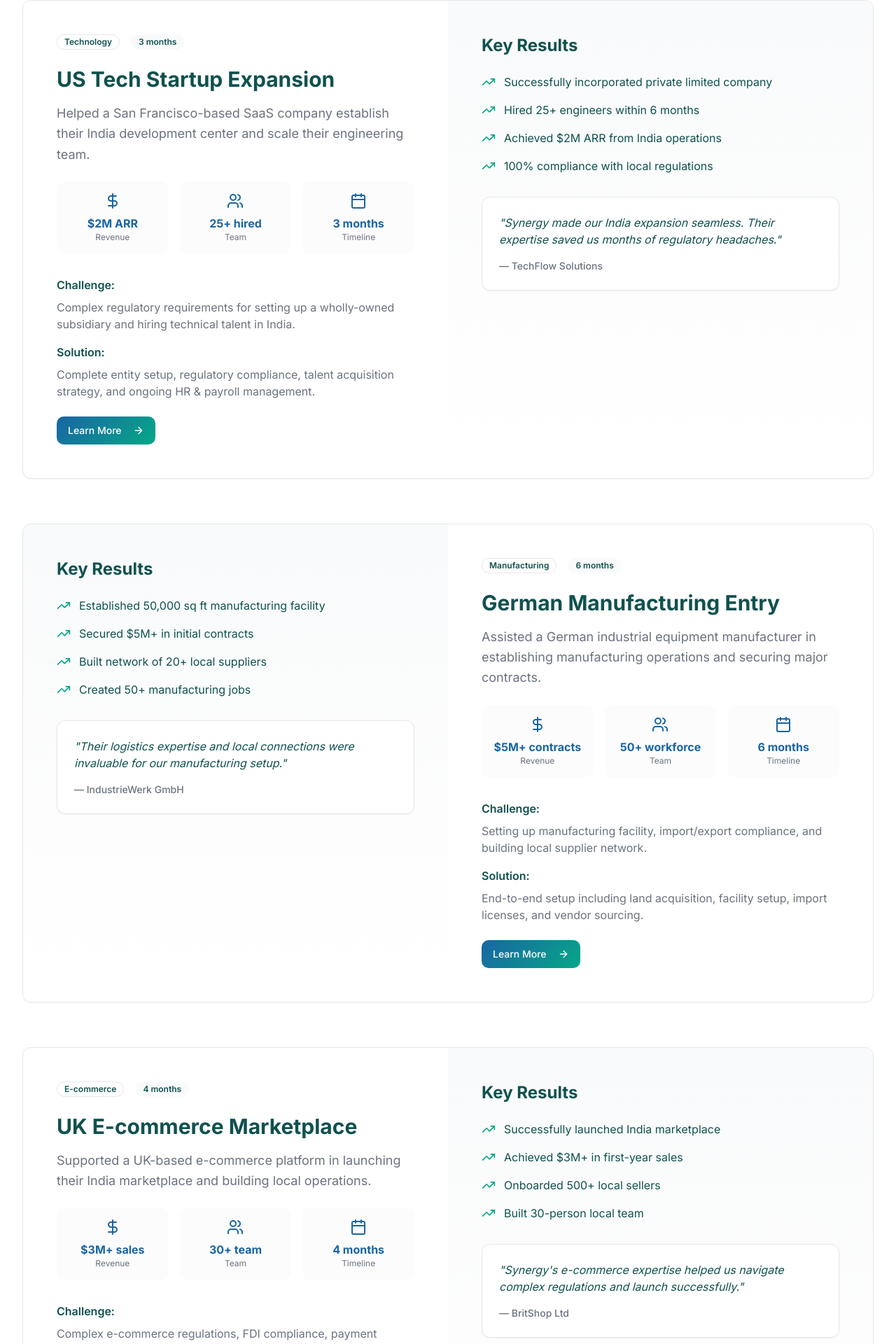
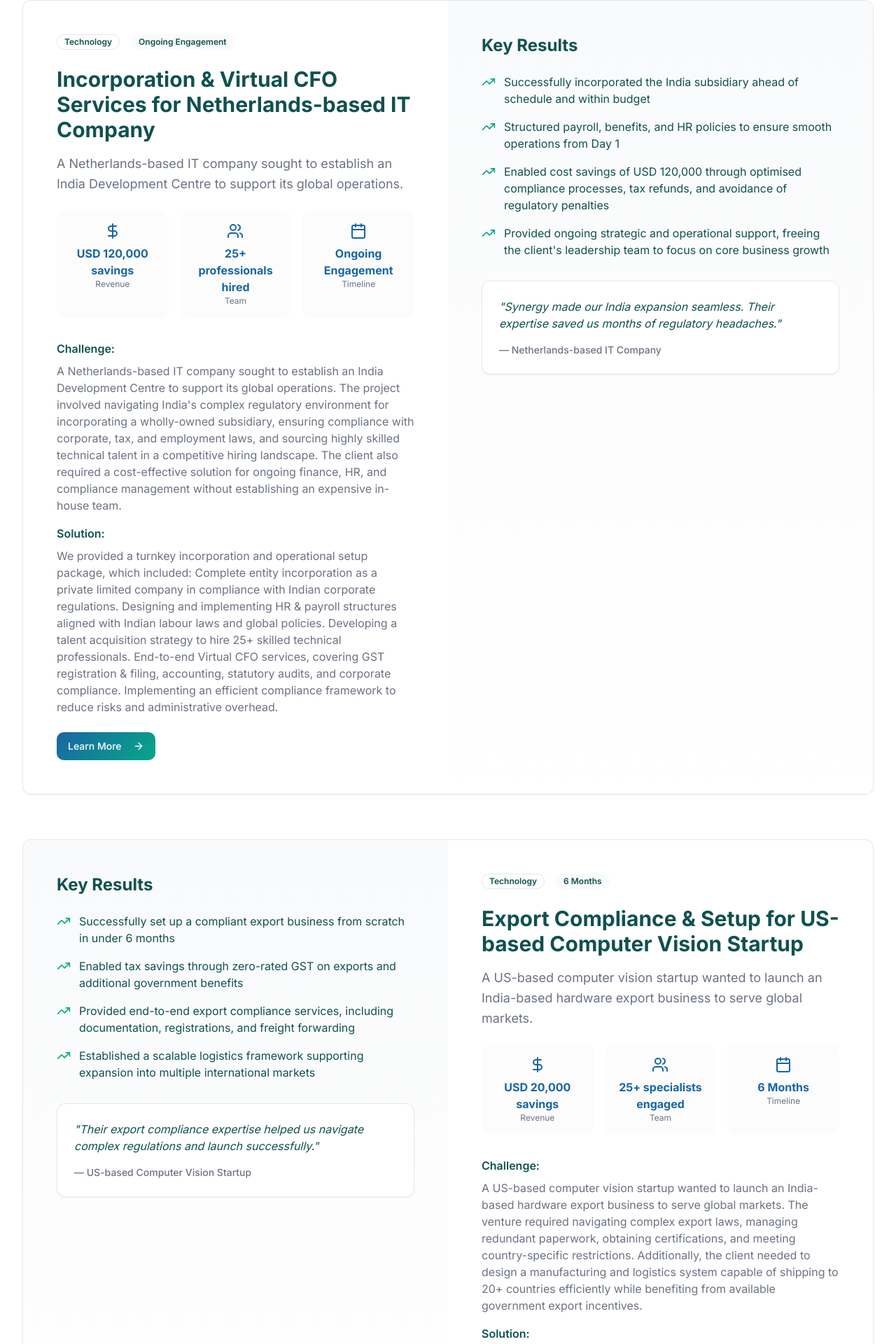
Before and after one commit to Synergy-trial/synergy-casecraft, a React (Vite) app: page /case-studies in a window 1280 px wide. Shown: the part 547-2467 px from the top of the page at 70% size. Built offline with nearby package versions, Linux system fonts and the light colour scheme.

Commit message:
Update case studies

```diff
--- a/src/pages/CaseStudies.tsx
+++ b/src/pages/CaseStudies.tsx
@@ -8,80 +8,61 @@ import { ArrowRight, TrendingUp, DollarSign, Users, Calendar } from "lucide-reac
 const CaseStudies = () => {
   const caseStudies = [
     {
-      id: "tech-startup",
-      title: "US Tech Startup Expansion",
+      id: "netherlands-it",
+      title: "Incorporation & Virtual CFO Services for Netherlands-based IT Company",
       industry: "Technology",
-      duration: "3 months",
-      revenue: "$2M ARR",
-      employees: "25+ hired",
-      description: "Helped a San Francisco-based SaaS company establish their India development center and scale their engineering team.",
-      challenge: "Complex regulatory requirements for setting up a wholly-owned subsidiary and hiring technical talent in India.",
-      solution: "Complete entity setup, regulatory compliance, talent acquisition strategy, and ongoing HR & payroll management.",
+      duration: "Ongoing Engagement",
+      revenue: "USD 120,000 savings",
+      employees: "25+ professionals hired",
+      description: "A Netherlands-based IT company sought to establish an India Development Centre to support its global operations.",
+      challenge: "A Netherlands-based IT company sought to establish an India Development Centre to support its global operations. The project involved navigating India's complex regulatory environment for incorporating a wholly-owned subsidiary, ensuring compliance with corporate, tax, and employment laws, and sourcing highly skilled technical talent in a competitive hiring landscape. The client also required a cost-effective solution for ongoing finance, HR, and compliance management without establishing an expensive in-house team.",
+      solution: "We provided a turnkey incorporation and operational setup package, which included: Complete entity incorporation as a private limited company in compliance with Indian corporate regulations. Designing and implementing HR & payroll structures aligned with Indian labour laws and global policies. Developing a talent acquisition strategy to hire 25+ skilled technical professionals. End-to-end Virtual CFO services, covering GST registration & filing, accounting, statutory audits, and corporate compliance. Implementing an efficient compliance framework to reduce risks and administrative overhead.",
       results: [
-        "Successfully incorporated private limited company",
-        "Hired 25+ engineers within 6 months",
-        "Achieved $2M ARR from India operations",
-        "100% compliance with local regulations"
+        "Successfully incorporated the India subsidiary ahead of schedule and within budget",
+        "Structured payroll, benefits, and HR policies to ensure smooth operations from Day 1",
+        "Enabled cost savings of USD 120,000 through optimised compliance processes, tax refunds, and avoidance of regulatory penalties",
+        "Provided ongoing strategic and operational support, freeing the client's leadership team to focus on core business growth"
       ],
       testimonial: "Synergy made our India expansion seamless. Their expertise saved us months of regulatory headaches.",
-      client: "TechFlow Solutions"
+      client: "Netherlands-based IT Company"
     },
     {
-      id: "manufacturing",
-      title: "German Manufacturing Entry",
-      industry: "Manufacturing",
-      duration: "6 months",
-      revenue: "$5M+ contracts",
-      employees: "50+ workforce",
-      description: "Assisted a German industrial equipment manufacturer in establishing manufacturing operations and securing major contracts.",
-      challenge: "Setting up manufacturing facility, import/export compliance, and building local supplier network.",
-      solution: "End-to-end setup including land acquisition, facility setup, import licenses, and vendor sourcing.",
+      id: "us-computer-vision",
+      title: "Export Compliance & Setup for US-based Computer Vision Startup",
+      industry: "Technology",
+      duration: "6 Months",
+      revenue: "USD 20,000 savings",
+      employees: "25+ specialists engaged",
+      description: "A US-based computer vision startup wanted to launch an India-based hardware export business to serve global markets.",
+      challenge: "A US-based computer vision startup wanted to launch an India-based hardware export business to serve global markets. The venture required navigating complex export laws, managing redundant paperwork, obtaining certifications, and meeting country-specific restrictions. Additionally, the client needed to design a manufacturing and logistics system capable of shipping to 20+ countries efficiently while benefiting from available government export incentives.",
+      solution: "We acted as the client's single-point compliance and export setup partner, delivering: DGFT registration, Import-Export Code (IEC), and product certifications. Structuring the entire export logistics chain from manufacturing to last-mile delivery. Collaboration with expert freight and logistics consultants to ensure smooth international shipping to over 20 countries. Applying tax reduction strategies using Indian Government export schemes (zero GST on exports). Securing export-based incentives to improve profitability.",
       results: [
-        "Established 50,000 sq ft manufacturing facility",
-        "Secured $5M+ in initial contracts",
-        "Built network of 20+ local suppliers",
-        "Created 50+ manufacturing jobs"
+        "Successfully set up a compliant export business from scratch in under 6 months",
+        "Enabled tax savings through zero-rated GST on exports and additional government benefits",
+        "Provided end-to-end export compliance services, including documentation, registrations, and freight forwarding",
+        "Established a scalable logistics framework supporting expansion into multiple international markets"
       ],
-      testimonial: "Their logistics expertise and local connections were invaluable for our manufacturing setup.",
-      client: "IndustrieWerk GmbH"
+      testimonial: "Their export compliance expertise helped us navigate complex regulations and launch successfully.",
+      client: "US-based Computer Vision Startup"
     },
     {
-      id: "ecommerce",
-      title: "UK E-commerce Marketplace",
-      industry: "E-commerce",
-      duration: "4 months",
-      revenue: "$3M+ sales",
-      employees: "30+ team",
-      description: "Supported a UK-based e-commerce platform in launching their India marketplace and building local operations.",
-      challenge: "Complex e-commerce regulations, FDI compliance, payment gateway integration, and local team building.",
-      solution: "Marketplace entity setup, regulatory compliance, payment solutions, warehousing, and team hiring.",
+      id: "us-it-solutions",
+      title: "Subsidiary Incorporation for US-based IT Solutions Company",
+      industry: "Technology",
+      duration: "Ongoing Engagement",
+      revenue: "USD 35,000 savings",
+      employees: "15+ professionals engaged",
+      description: "A US-based IT solutions company needed to establish an India back-office subsidiary to support its software development and support operations.",
+      challenge: "A US-based IT solutions company needed to establish an India back-office subsidiary to support its software development and support operations. The process required FEMA compliance, GST registration and filing, and setting up an operational structure aligned with Indian corporate and labour laws. The client needed an ongoing partner to ensure their India expansion strategy remained fully compliant while minimising operational costs.",
+      solution: "Our team provided comprehensive incorporation and ongoing compliance management, including: Incorporating the India subsidiary and establishing statutory registrations. Advising on FEMA regulations for foreign ownership and cross-border transactions. Designing an operational framework for HR, payroll, and finance. Providing ongoing GST filing, statutory compliance, and financial oversight. Strategic advisory on scaling operations in India in line with global expansion plans.",
       results: [
-        "Successfully launched India marketplace",
-        "Achieved $3M+ in first-year sales",
-        "Onboarded 500+ local sellers",
-        "Built 30-person local team"
+        "Incorporated the India subsidiary quickly, ensuring full regulatory compliance",
+        "Established ongoing compliance processes that reduced administrative burdens",
+        "Enabled USD 35,000 in savings through optimised compliance workflows and avoidance of penalties",
+        "Continuing to provide strategic and operational support to aid smooth scaling in the Indian market"
       ],
-      testimonial: "Synergy's e-commerce expertise helped us navigate complex regulations and launch successfully.",
-      client: "BritShop Ltd"
-    },
-    {
-      id: "healthcare",
-      title: "Swiss MedTech Innovation",
-      industry: "Healthcare",
-      duration: "8 months",
-      revenue: "$1.5M revenue",
-      employees: "15+ specialists",
-      description: "Enabled a Swiss medical device company to enter the Indian healthcare market with innovative diagnostic solutions.",
-      challenge: "Medical device regulations, clinical trials, hospital partnerships, and specialized talent acquisition.",
-      solution: "Regulatory pathway guidance, clinical trial setup, hospital network development, and expert hiring.",
-      results: [
-        "Obtained medical device approvals",
-        "Completed clinical trials successfully",
-        "Partnered with 25+ hospitals",
-        "Generated $1.5M in first-year revenue"
-      ],
-      testimonial: "Their healthcare regulatory expertise was crucial for our successful market entry.",
-      client: "MedInnovate AG"
+      testimonial: "Their ongoing compliance support has been crucial for our successful operations in India.",
+      client: "US-based IT Solutions Company"
     }
   ];
 
```
